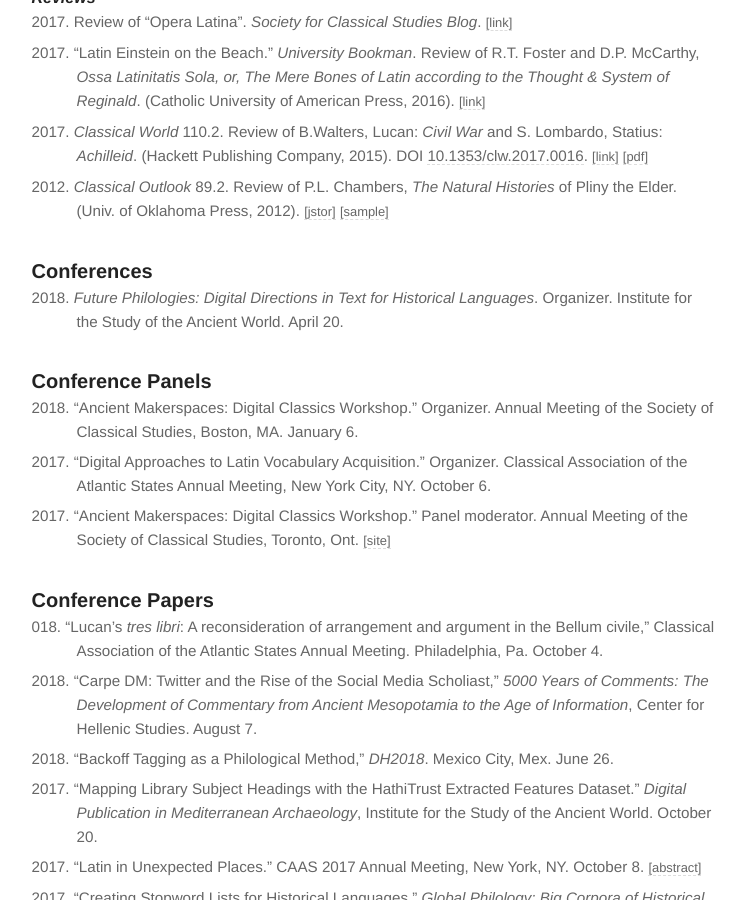
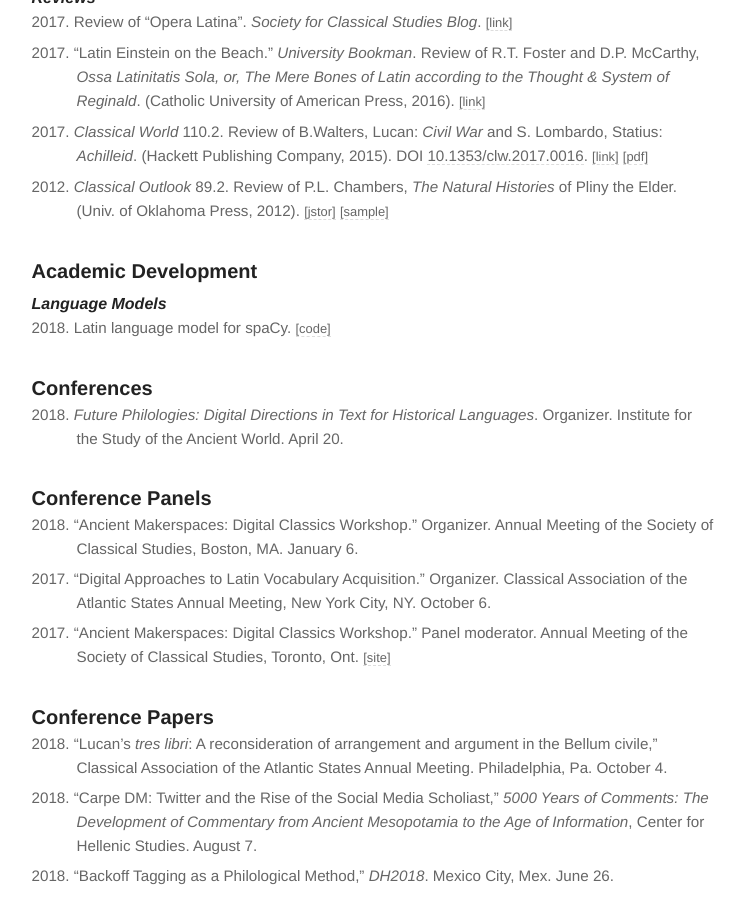
Before and after one commit to diyclassics/diyclassics.github.io, a Jekyll site: the page built from cv.md, in a window 1280 px wide and 900 px high, scrolled down 1414 px. Shown: the whole window, without its empty margins (266-1011 px from the left). Built offline with Jekyll 4.4.1, drawn with Linux system fonts in a browser that asks for light colours.

Commit message:
Update calendar, cv, etc.

```diff
--- a/cv.md
+++ b/cv.md
@@ -66,6 +66,12 @@
 - 2017\. *Classical World* 110.2. Review of B.Walters, Lucan: *Civil War* and S. Lombardo, Statius: *Achilleid*. (Hackett Publishing Company, 2015). DOI [10.1353/clw.2017.0016](https://doi.org/10.1353/clw.2017.0016). [[link]](http://muse.jhu.edu/article/648015){:.cv-link} [[pdf]](http://muse.jhu.edu/article/648015/pdf){:.cv-link}
 - 2012\. *Classical Outlook* 89.2. Review of P.L. Chambers, *The Natural Histories* of Pliny the Elder. (Univ. of Oklahoma Press, 2012). [[jstor]](https://www.jstor.org/stable/43940167){:.cv-link} [[sample]](../pliny-review){:.cv-link}
 
+### Academic Development
+
+#### Language Models
+
+- 2018\. Latin language model for spaCy. [[code]](https://github.com/diyclassics/latin-spacy-models){:.cv-link}
+
 ### Conferences
 - 2018\. *Future Philologies: Digital Directions in Text for Historical Languages*. Organizer. Institute for the Study of the Ancient World. April 20.
 
@@ -77,7 +83,7 @@
 
 ### Conference Papers
 
-- 018\. "Lucan's *tres libri*: A reconsideration of arrangement and argument in the Bellum civile," Classical Association of the Atlantic States Annual Meeting. Philadelphia, Pa. October 4.
+- 2018\. "Lucan's *tres libri*: A reconsideration of arrangement and argument in the Bellum civile," Classical Association of the Atlantic States Annual Meeting. Philadelphia, Pa. October 4.
 - 2018\. "Carpe DM: Twitter and the Rise of the Social Media Scholiast," *5000 Years of Comments: The Development of Commentary from Ancient Mesopotamia to the Age of Information*, Center for Hellenic Studies. August 7.
 - 2018\. "Backoff Tagging as a Philological Method," *DH2018*. Mexico City, Mex. June 26.
 - 2017\. “Mapping Library Subject Headings with the HathiTrust Extracted Features Dataset.” *Digital Publication in Mediterranean Archaeology*, Institute for the Study of the Ancient World. October 20.
```
Also changed, not shown: calendar.md (+4 -4 lines).
